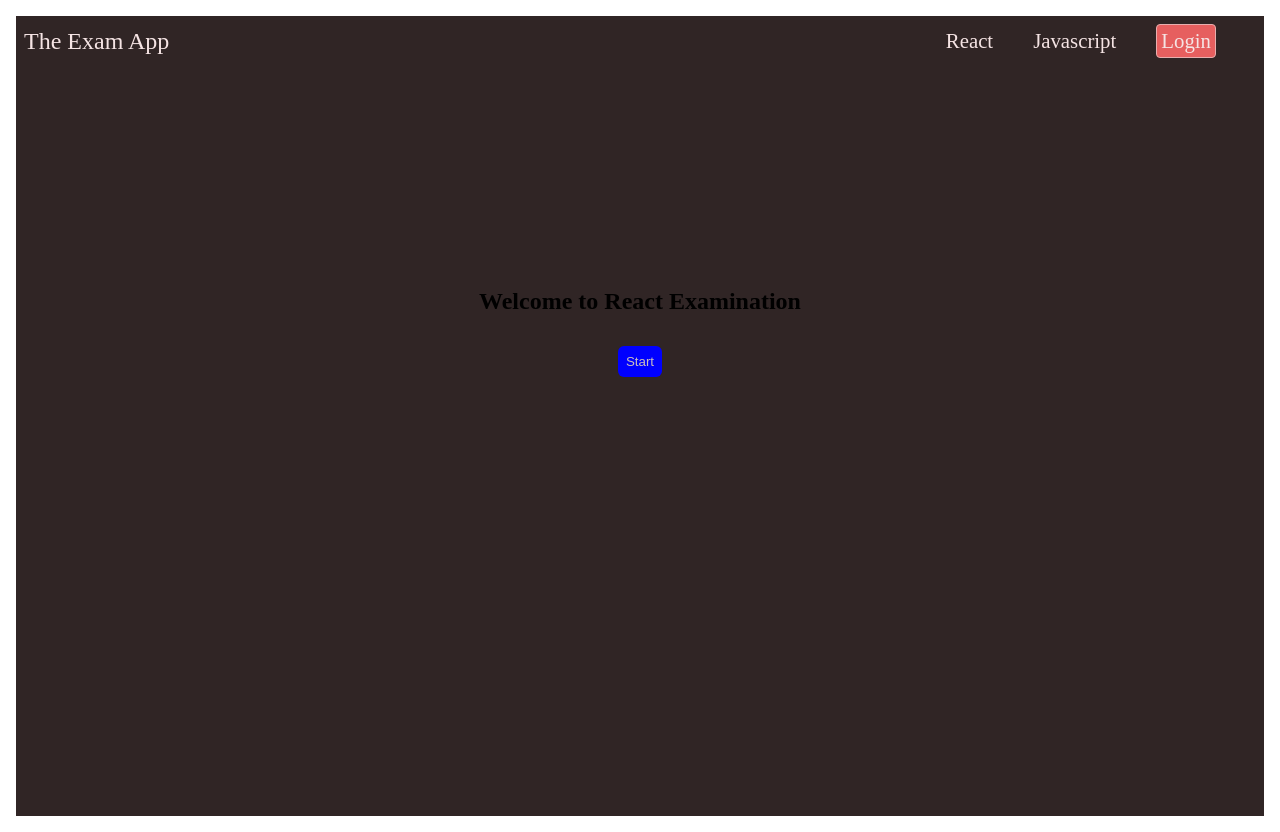
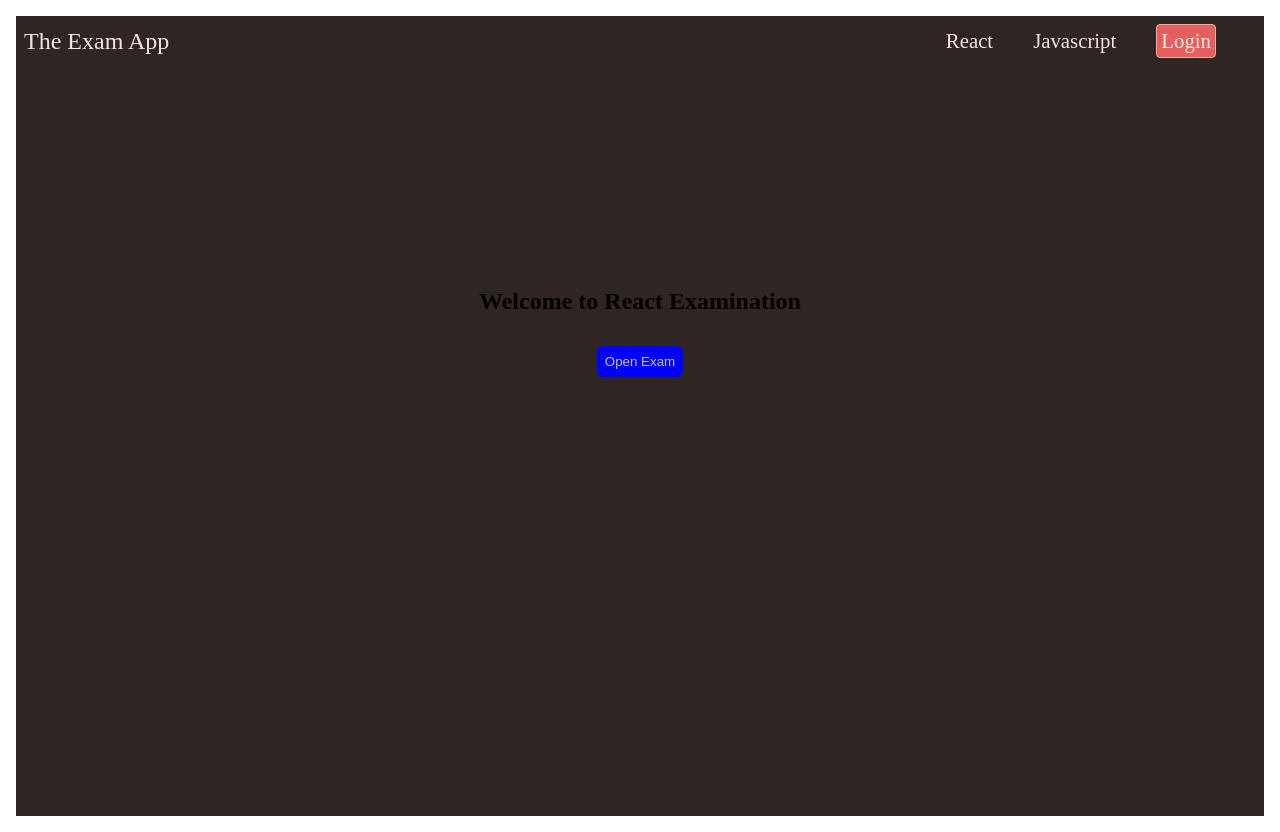
Before and after one commit to Bolaji87/Exam-app, a React (Vite) app: page / in a window 1280 px wide. Built offline with nearby package versions, Linux system fonts and the light colour scheme; data requests are answered from the project's data file.

Commit message:
feat: call AppLayout

```diff
--- a/src/pages/Home/Homepage.jsx
+++ b/src/pages/Home/Homepage.jsx
@@ -13,7 +13,7 @@ function Homepage() {
       <div className={styles.homeContent}>
         <h2>Welcome to React Examination </h2>
         <button onClick={() => navigate("/app")} className={styles.btn}>
-          Start
+          Open Exam
         </button>
       </div>
     </div>
```
